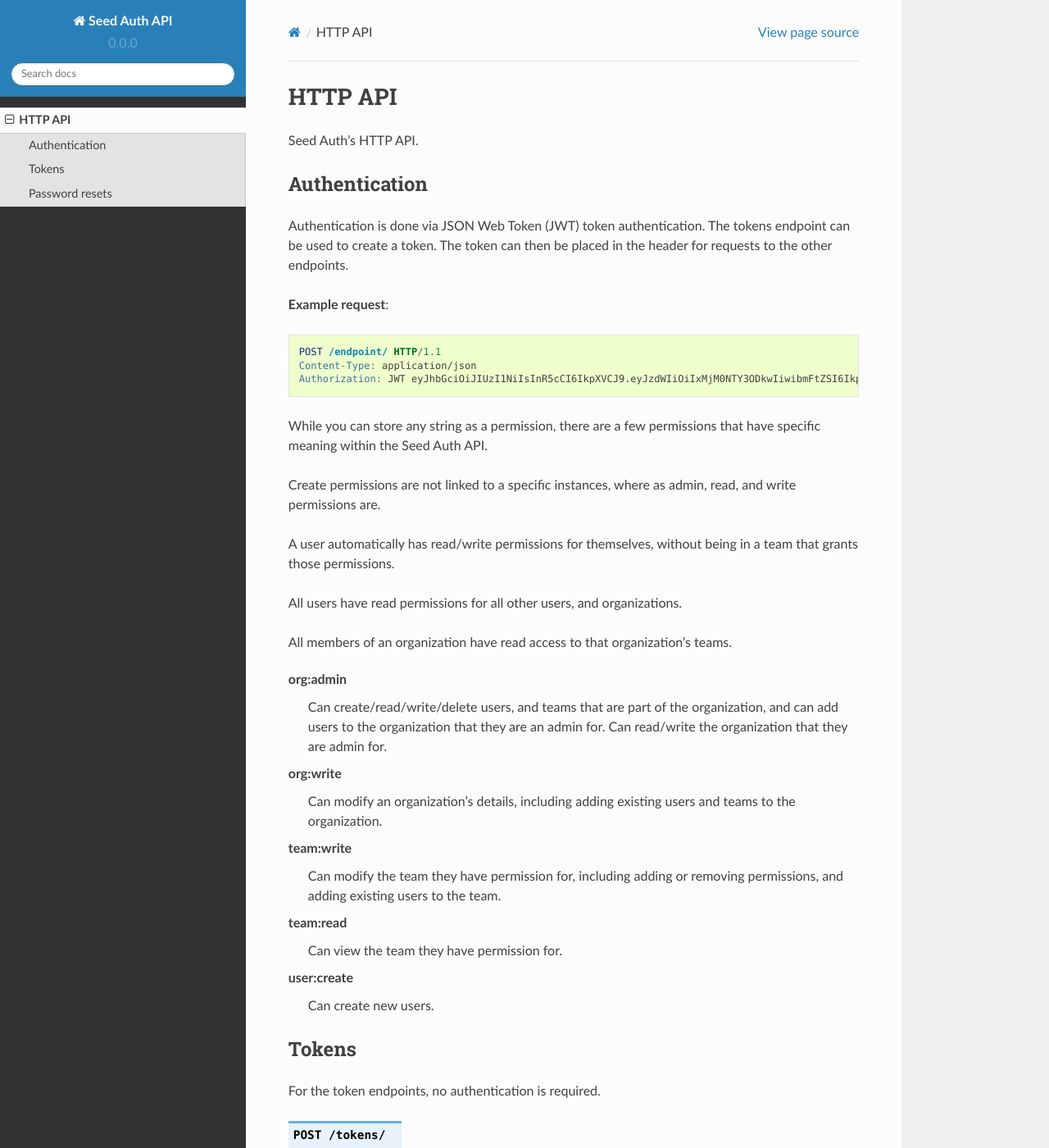
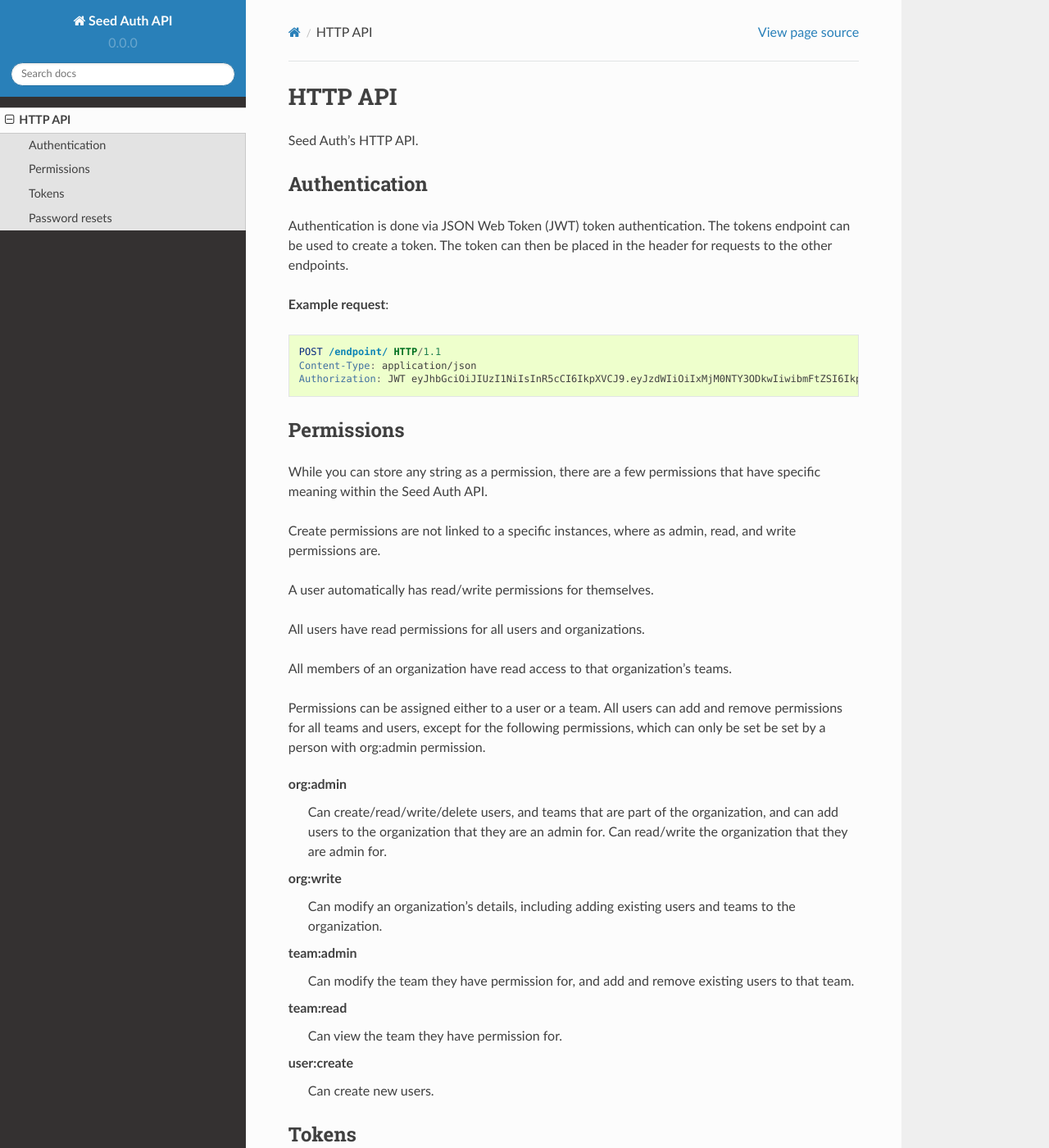
Before and after one commit to praekelt/seed-auth-api, a Sphinx documentation site: the page built from docs/http_api.rst, in a window 1280 px wide and 1400 px high. Shown: the whole window at 82% size. Built offline with Sphinx 7.4.7 and the Read the Docs theme 2.0.0, drawn with Linux system fonts in a browser that asks for light colours.

Commit message:
Update permissions on adding and removing permissions

```diff
--- a/docs/http_api.rst
+++ b/docs/http_api.rst
@@ -26,18 +26,25 @@ be placed in the header for requests to the other endpoints.
 
 .. _permissions:
 
+Permissions
+^^^^^^^^^^^
+
 While you can store any string as a permission, there are a few permissions
 that have specific meaning within the Seed Auth API.
 
 Create permissions are not linked to a specific instances, where as admin, read,
 and write permissions are.
 
-A user automatically has read/write permissions for themselves, without being
-in a team that grants those permissions.
+A user automatically has read/write permissions for themselves.
 
-All users have read permissions for all other users, and organizations.
+All users have read permissions for all users and organizations.
 
 All members of an organization have read access to that organization's teams.
+
+Permissions can be assigned either to a user or a team. All users can add and
+remove permissions for all teams and users, except for the following
+permissions, which can only be set be set by a person with org:admin
+permission.
 
 
 org:admin
@@ -47,9 +54,9 @@ org:admin
 org:write
     Can modify an organization's details, including adding existing users and
     teams to the organization.
-team:write
-    Can modify the team they have permission for, including adding or removing
-    permissions, and adding existing users to the team.
+team:admin
+    Can modify the team they have permission for, and add and remove existing
+    users to that team.
 team:read
     Can view the team they have permission for.
 user:create
```
